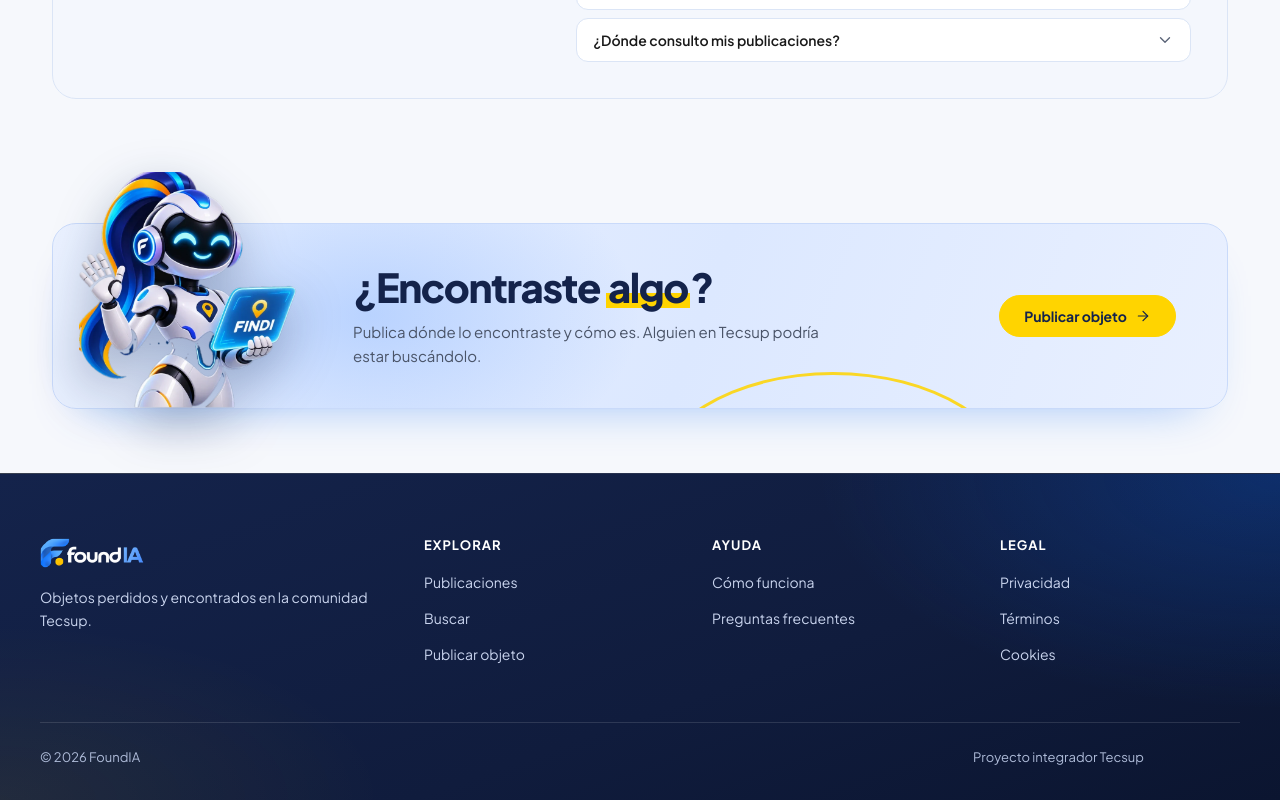
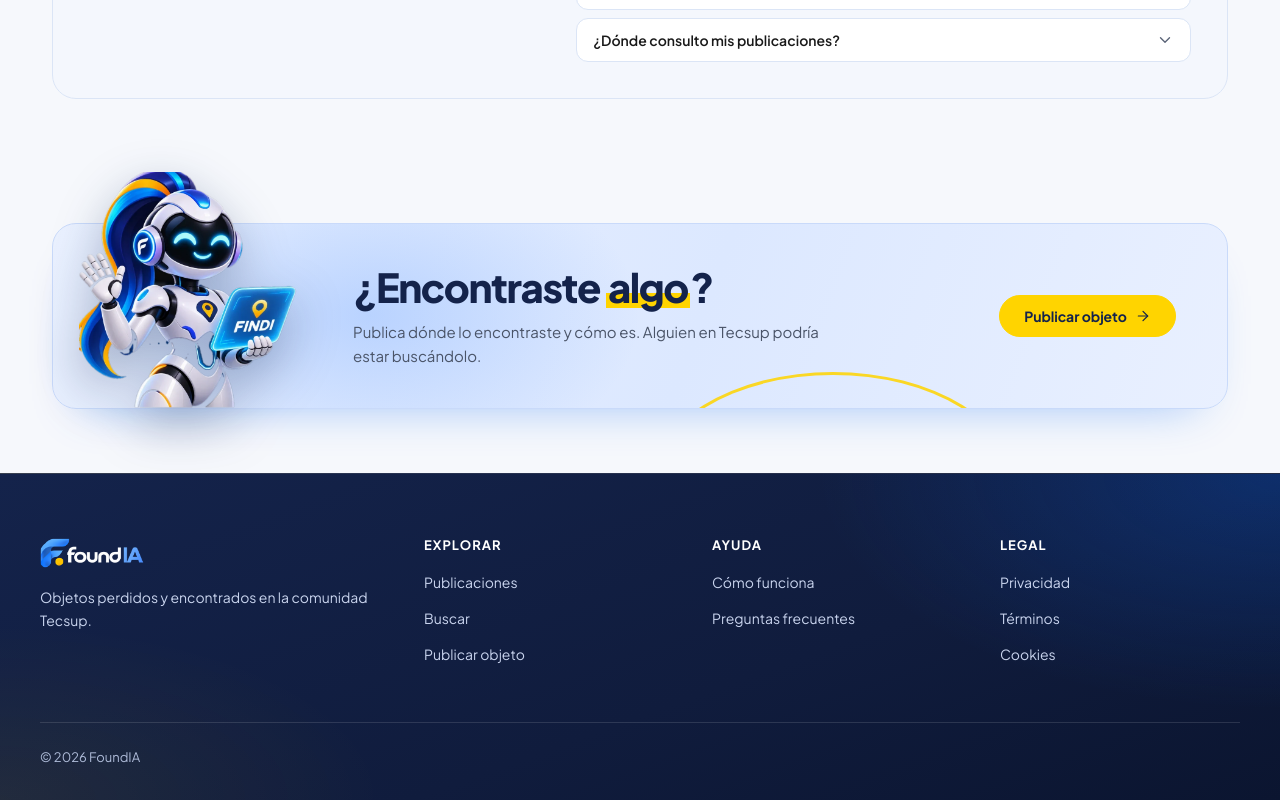
Before and after one commit to amoremore123/ProyectoFoundIA, a React (Vite) app in the folder frontend/usuario/: page / in a window 1280 px wide. Shown: the part 2768-3568 px from the top of the page. Built offline with nearby package versions, Linux system fonts and the light colour scheme; no server answers.

Commit message:
Portada: ajustar el pie del sitio

```diff
--- a/frontend/usuario/src/components/PieSitio.jsx
+++ b/frontend/usuario/src/components/PieSitio.jsx
@@ -55,7 +55,6 @@ export default function PieSitio() {
 
         <div className="pie-sitio-legal">
           <span>© 2026 FoundIA</span>
-          <span>Proyecto integrador Tecsup</span>
         </div>
       </div>
     </footer>
```
